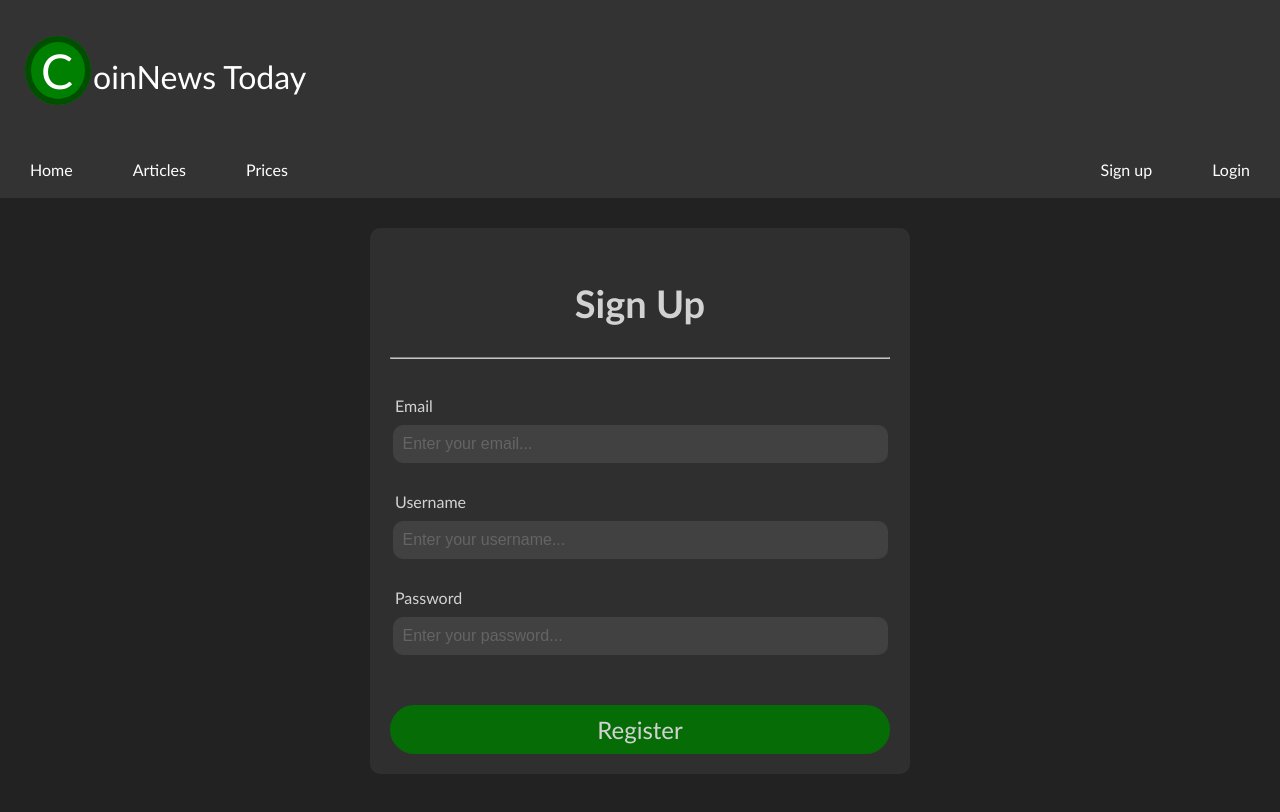
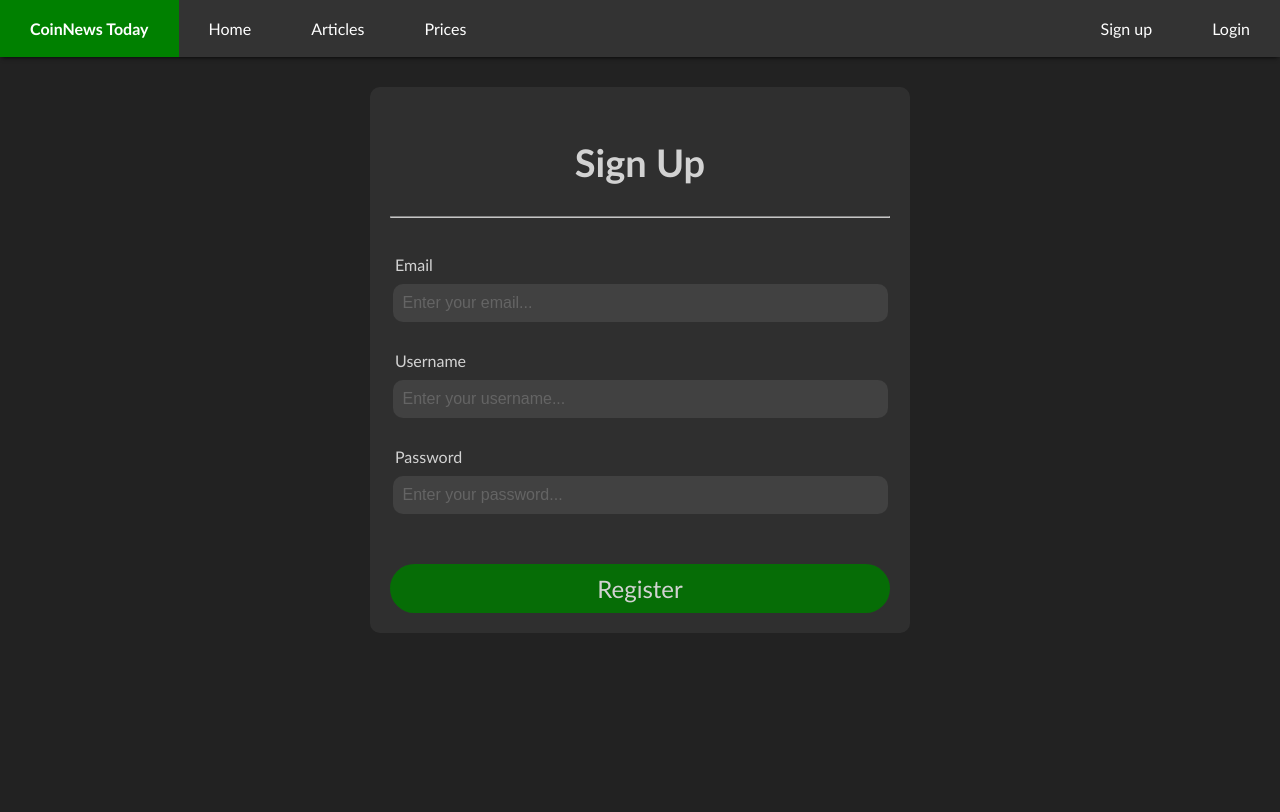
Before and after one commit to HTNRhalith/VeilleTech, an Angular app in the folder frontend/CoinNewsToday/: page /signup in a window 1280 px wide. Shown: the top 812 px of the page. Built offline with nearby package versions, Linux system fonts and the light colour scheme.

Commit message:
change navbar and bind form inputs to component data

```diff
--- a/frontend/CoinNewsToday/src/app/app.component.css
+++ b/frontend/CoinNewsToday/src/app/app.component.css
@@ -9,6 +9,7 @@ ul {
 li {
     float: left;
     text-decoration: none;
+    cursor: pointer;
 }
 
 li p {
@@ -17,21 +18,9 @@ li p {
     text-decoration: none !important;
 }
 
-li:hover {
-    background-color: #111;
+
+.title {
+    padding: 10px;
+    cursor: default;
+    font-weight: bolder;
 }
-
-.banner {
-    padding: 10px;
-    font-size: xx-large;
-    font-family:'Gill Sans', 'Gill Sans MT', Calibri, 'Trebuchet MS', sans-serif;
-}
-
-.banner::first-letter {
-    background-color: green;
-    border-radius: 50%;
-    border: 6px solid rgb(1, 78, 1);
-    font-size: 1.5em;
-    padding: 0px 12px 0px 10px;
-    margin-right: 2px;
-}
--- a/frontend/CoinNewsToday/src/app/app.component.html
+++ b/frontend/CoinNewsToday/src/app/app.component.html
@@ -1,9 +1,9 @@
 <div class="container">
-  <div class="row" style="background-color: #333; padding: 0px 15px;">
-    <p class="banner">CoinNews Today</p>
-  </div>
   <nav>
     <ul>
+      <li style="background-color: green;">
+        <p class="title">{{title}}</p>
+      </li>
       <li routerLink="home">
         <p>Home</p>
       </li>
--- a/frontend/CoinNewsToday/src/app/app.component.ts
+++ b/frontend/CoinNewsToday/src/app/app.component.ts
@@ -6,5 +6,5 @@ import { Component } from '@angular/core';
   styleUrls: ['./app.component.css']
 })
 export class AppComponent {
-  title = 'CoinNewsToday';
+  title = 'CoinNews Today';
 }
--- a/frontend/CoinNewsToday/src/app/app.module.ts
+++ b/frontend/CoinNewsToday/src/app/app.module.ts
@@ -9,6 +9,7 @@ import { LoginComponent } from './login/login.component';
 import { SignupComponent } from './signup/signup.component';
 import { NotfoundComponent } from './notfound/notfound.component';
 import { ArticlesComponent } from './articles/articles.component';
+import { FormsModule } from '@angular/forms';
 
 @NgModule({
   declarations: [
@@ -22,7 +23,8 @@ import { ArticlesComponent } from './articles/articles.component';
   ],
   imports: [
     BrowserModule,
-    AppRoutingModule
+    AppRoutingModule,
+    FormsModule
   ],
   providers: [],
   bootstrap: [AppComponent]
--- a/frontend/CoinNewsToday/src/app/login/login.component.css
+++ b/frontend/CoinNewsToday/src/app/login/login.component.css
@@ -28,9 +28,3 @@
     width: 100%;
     padding: 10px 40px;
 }
-
-input, label {
-    display: block;
-    margin: 10px 5px;
-    font-size: 16px;
-}
--- a/frontend/CoinNewsToday/src/app/login/login.component.html
+++ b/frontend/CoinNewsToday/src/app/login/login.component.html
@@ -4,10 +4,10 @@
         <hr>
         <br>
         <label for="username">Username</label>
-        <input class="form-input" placeholder="Enter your username..." for="username" name="username" type="text">
+        <input [(ngModel)]="username" class="form-input" placeholder="Enter your username..." for="username" name="username" type="text">
         <br>
         <label for="password">Password</label>
-        <input class="form-input" placeholder="Enter your password..." for="password" name="password" type="password">
+        <input [(ngModel)]="password" class="form-input" placeholder="Enter your password..." for="password" name="password" type="password">
         <div style="display: flex; flex-wrap: wrap;">
             <div class="row" style="padding: 40px 100px; align-items: center; justify-content: center;">
                 <p>Don't have an account? </p>
--- a/frontend/CoinNewsToday/src/app/login/login.component.ts
+++ b/frontend/CoinNewsToday/src/app/login/login.component.ts
@@ -6,5 +6,6 @@ import { Component } from '@angular/core';
   styleUrls: ['./login.component.css']
 })
 export class LoginComponent {
-
+  username: string = '';
+  password: string = '';
 }
--- a/frontend/CoinNewsToday/src/app/signup/signup.component.css
+++ b/frontend/CoinNewsToday/src/app/signup/signup.component.css
@@ -29,9 +29,3 @@
     padding: 10px 40px;
     margin-top: 50px;
 }
-
-input, label {
-    display: block;
-    margin: 10px 5px;
-    font-size: 16px;
-}
--- a/frontend/CoinNewsToday/src/app/signup/signup.component.html
+++ b/frontend/CoinNewsToday/src/app/signup/signup.component.html
@@ -4,13 +4,13 @@
         <hr>
         <br>
         <label for="email">Email</label>
-        <input class="form-input" placeholder="Enter your email..." for="email" name="email" type="text">
+        <input [(ngModel)]="email" class="form-input" placeholder="Enter your email..." for="email" name="email" type="text">
         <br>
         <label for="username">Username</label>
-        <input class="form-input" placeholder="Enter your username..." for="username" name="username" type="text">
+        <input [(ngModel)]="username" class="form-input" placeholder="Enter your username..." for="username" name="username" type="text">
         <br>
         <label for="password">Password</label>
-        <input class="form-input" placeholder="Enter your password..." for="password" name="password" type="password">
+        <input [(ngModel)]="password" class="form-input" placeholder="Enter your password..." for="password" name="password" type="password">
         <div style="display: flex; flex-wrap: wrap;">
             <br>
             <button class="button">Register</button>
--- a/frontend/CoinNewsToday/src/app/signup/signup.component.ts
+++ b/frontend/CoinNewsToday/src/app/signup/signup.component.ts
@@ -6,5 +6,7 @@ import { Component } from '@angular/core';
   styleUrls: ['./signup.component.css']
 })
 export class SignupComponent {
-
+  username: string = '';
+  password: string = '';
+  email: string = '';
 }
--- a/frontend/CoinNewsToday/src/styles.css
+++ b/frontend/CoinNewsToday/src/styles.css
@@ -7,8 +7,12 @@ body {
 
 html {
     background-color: #222222;
+    cursor: pointer;
 }
 
+nav {
+    box-shadow: -6px 0 transparent, 6px 0 transparent, 0 2px 5px -2px black;
+}
 
 .container {
     align-items: center;
@@ -21,3 +25,11 @@ html {
     display: flex;
     flex-wrap: wrap;
 }
+
+input,
+label {
+    display: block;
+    margin: 10px 5px;
+    font-size: 16px;
+    color: white;
+}
```
